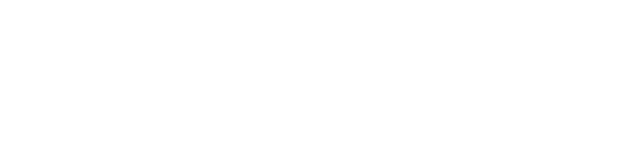
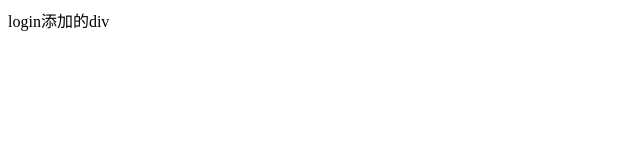
Before and after one commit to 493999340/test, a plain HTML site: page index.html in a window 1280 px wide. Shown: the whole page, without its empty margins (0-640 px from the left). Drawn offline with Linux system fonts and the light colour scheme.

Commit message:
login修改

```diff
--- a/index.html
+++ b/index.html
@@ -8,7 +8,7 @@
 </head>
 
 <body>
-
+    <div>login添加的div</div>
 </body>
 
 </html>
```
